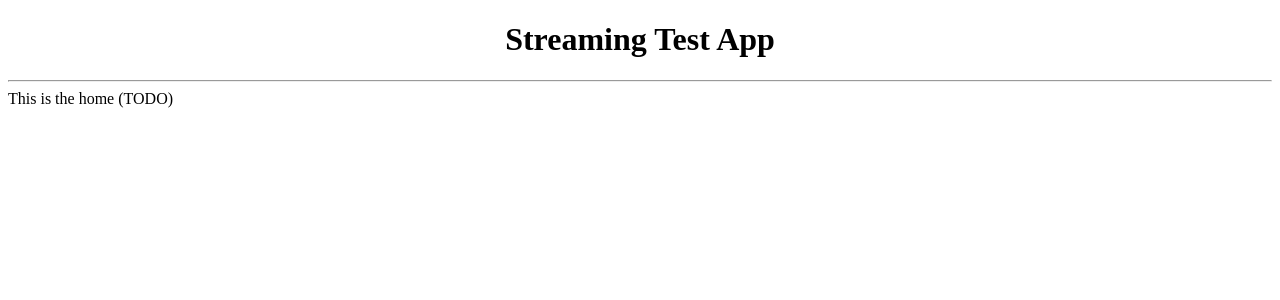
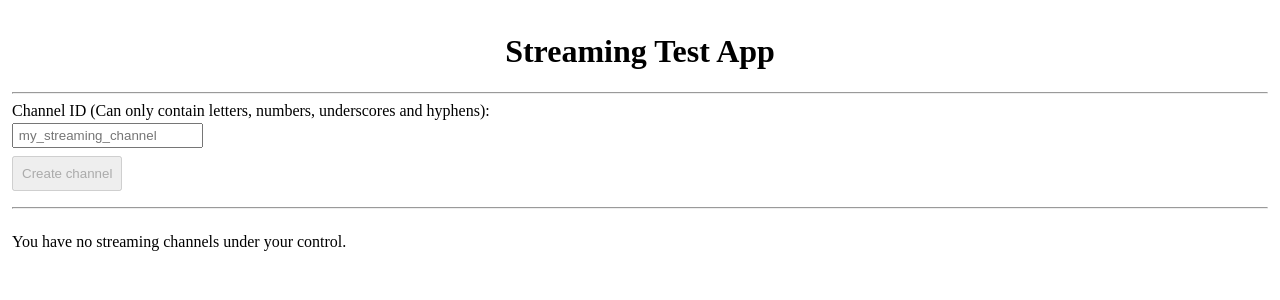
Before and after one commit to AgustinSRG/tcp-video-streaming, a Vue app in the folder test-app/frontend/: page / in a window 1280 px wide. Shown: the top 300 px of the page. Built offline with nearby package versions, Linux system fonts and the light colour scheme.

Commit message:
test-front: Home view

```diff
--- a/test-app/frontend/src/App.vue
+++ b/test-app/frontend/src/App.vue
@@ -8,6 +8,6 @@ import { RouterView } from 'vue-router'
   <RouterView />
 </template>
 
-<style scoped>
+<style>
 @import "./style/main.css";
 </style>
--- a/test-app/frontend/src/components/HomeView.vue
+++ b/test-app/frontend/src/components/HomeView.vue
@@ -1,21 +1,134 @@
 <template>
-    <div class="">
-        This is the home (TODO)
+  <div class="main-content">
+    <form @submit="createChannelSubmit">
+      <div class="form-group">
+        <label>Channel ID (Can only contain letters, numbers, underscores and hyphens): </label>
+        <input type="text" class="form-control" v-model="channelIdToCreate" placeholder="my_streaming_channel"
+          :disabled="busy">
+      </div>
+      <div class="form-group">
+        <div class="form-error" v-if="channelCreateError">{{ channelCreateError }}</div>
+        <button class="btn btn-primary" type="submit" :disabled="!channelIdToCreate">Create channel</button>
+      </div>
+
+    </form>
+
+    <hr />
+
+    <div class="channels-list-container">
+      <p v-if="channels.length === 0">You have no streaming channels under your control.</p>
+      <table v-if="channels.length > 0">
+        <thead>
+          <tr>
+            <th>Channel</th>
+            <th>Watch URL</th>
+            <th>Recording</th>
+            <th>HLS Resolutions</th>
+            <th>Preview images</th>
+          </tr>
+        </thead>
+        <tbody>
+          <tr v-for="ch in channels" :key="ch.id">
+            <td>
+              <RouterLink :to="'/control/' + ch.id">#{{ ch.id }}</RouterLink>
+            </td>
+            <td>
+              <RouterLink :to="'/watch/' + ch.id" target="_blank">/watch/{{ ch.id }}</RouterLink>
+            </td>
+            <td>{{ ch.record ? 'Enabled' : 'Disabled' }}</td>
+            <td>{{ ch.resolutions }}</td>
+            <td>{{ ch.previews }}</td>
+
+          </tr>
+        </tbody>
+      </table>
+    </div>
   </div>
 </template>
 
 <script lang="ts">
+import { ControlAPI, type ChannelChangedResponse } from '@/api/api-control';
+import { ChannelStorage, type ControlledChannel } from '@/control/channel-storage';
+import { Request } from '@/utils/request';
+import { RouterLink } from 'vue-router'
+
+interface ComponentData {
+  channels: ControlledChannel[];
+  channelIdToCreate: string;
+  channelCreateError: string;
+  busy: boolean;
+}
 
 export default {
   name: "HomeView",
+  components: {
+    RouterLink
+  },
   emits: [],
-    data: function () {
+  data: function (): ComponentData {
     return {
+      channels: [],
+      channelIdToCreate: "",
+      channelCreateError: "",
+      busy: false,
     };
   },
   methods: {
+    createChannelSubmit: function (event: Event) {
+      event.preventDefault();
+
+      if (this.busy) {
+        return;
+      }
+
+      this.busy = true;
+
+      Request.Do(
+        ControlAPI.CreateChannel({ id: this.channelIdToCreate, record: false, resolutions: "", previews: "" })
+      )
+        .onSuccess((result: ChannelChangedResponse) => {
+          this.busy = false;
+          this.channelIdToCreate = "";
+          ChannelStorage.SetChannel(result);
+          this.loadChannels();
+        })
+        .onCancel(() => {
+          this.busy = false;
+        })
+        .onRequestError((err) => {
+          this.busy = false;
+          Request.ErrorHandler()
+            .add(400, "INVALID_CHANNEL_ID", () => {
+              this.channelCreateError = "Invalid channel ID";
+            })
+            .add(400, "ID_TAKEN", () => {
+              this.channelCreateError = "There is already another channel with that identifier. Please, choose another one.";
+            })
+            .add(400, "*", () => {
+              this.channelCreateError = "Bad request";
+            })
+            .add(500, "*", () => {
+              this.channelCreateError = "Internal server error";
+            })
+            .add("*", "*", () => {
+              this.channelCreateError = "Could not connect to the server";
+            })
+            .handle(err);
+        })
+        .onUnexpectedError((err) => {
+          this.channelCreateError = err.message;
+          console.error(err);
+          this.busy = false;
+        });
     },
-    mounted: function () {},
-    beforeUnmount: function () {},
+
+    loadChannels: function () {
+      this.channels = ChannelStorage.GetControlledChannels();
+    },
+  },
+  mounted: function () {
+    this.loadChannels();
+  },
+  beforeUnmount: function () { },
 };
 </script>
--- a/test-app/frontend/src/style/main.css
+++ b/test-app/frontend/src/style/main.css
@@ -3,7 +3,11 @@
 *,
 *::before,
 *::after {
-  box-sizing: border-box;
+    box-sizing: border-box;
+}
+
+#app {
+    padding: 0.25rem;
 }
 
 .bold {
@@ -28,9 +32,56 @@
 
 a,
 a:visited {
-  color: inherit;
+    color: inherit;
 }
 
 h1 {
     text-align: center;
 }
+
+.form-group {
+    padding-bottom: 0.5rem;
+}
+
+.form-error {
+    color: red;
+    padding-bottom: 0.25rem;
+}
+
+.form-group label {
+    display: block;
+    padding-bottom: 0.2rem;
+}
+
+.btn {
+    padding: 0.5rem;
+}
+
+.form-control {
+    padding: 0.2rem 0.3rem;
+}
+
+
+.channels-list-container {
+    overflow-x: auto;
+    width: 100%;
+}
+
+.channels-list-container table {
+    width: 100%;
+    margin-bottom: 1rem;
+    border-collapse: collapse;
+}
+
+.channels-list-container td,
+.channels-list-container th {
+    padding: 0.75rem;
+    vertical-align: top;
+    border-top: 1px solid black;
+    text-align: left;
+}
+
+.channels-list-container thead th {
+    vertical-align: bottom;
+    border-bottom: 2px solid black
+}
```
Lines whose indentation alone changed are shown as unchanged.
